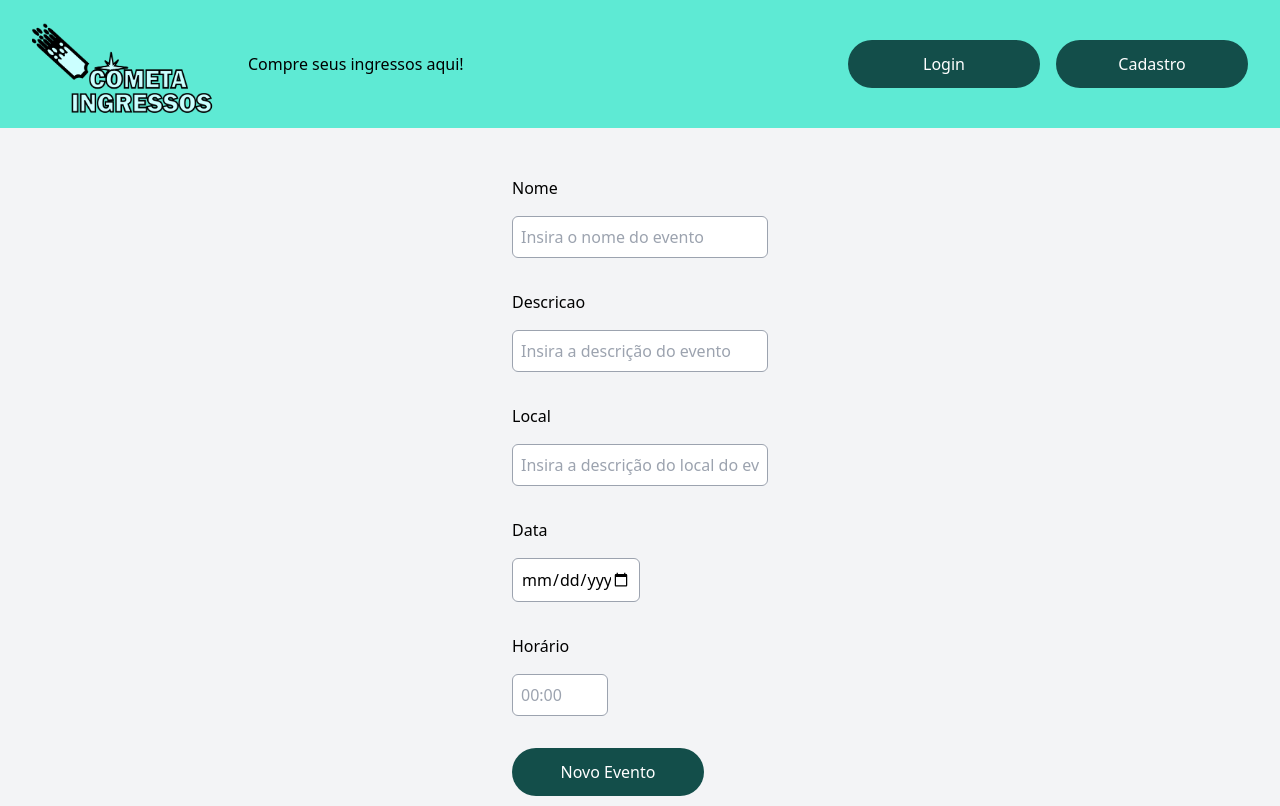
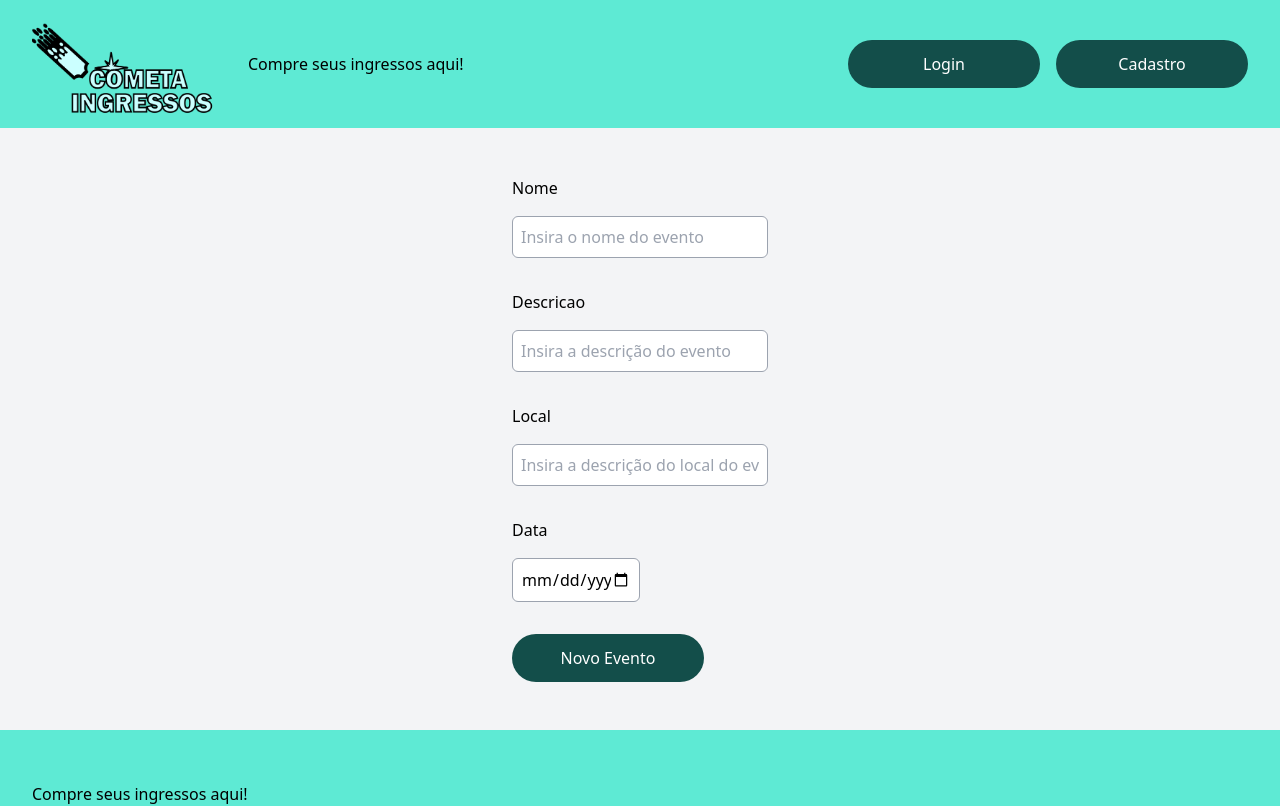
Before and after one commit to Yamazaki-Khaio/Cometa-Ingresso, a Next.js app in the folder ingressoscometa/: page /cadastro_evento in a window 1280 px wide. Shown: the top 806 px of the page. Built offline with nearby package versions, Linux system fonts and the light colour scheme.

Commit message:
horario doe evento removido

```diff
--- a/ingressoscometa/src/components/Cadastro_Evento.tsx
+++ b/ingressoscometa/src/components/Cadastro_Evento.tsx
@@ -78,7 +78,6 @@ return(
             <CampoDescricaoEvento value={formData.descricao} onChange={handleInputChange} name="descricao"/>
             <CampoLocalEvento value={formData.localEvento} onChange={handleInputChange} name="localEvento"/>
             <CampoDataEvento value={formData.dataEvento} onChange={handleInputChange} name="dataEvento"/>
-            <CampoHorarioEvento value={formData.horarioEvento} onChange={handleInputChange} name="horarioEvento"/>
             <BotaoSubmitEvento/>
             </form>
         </div>
--- a/ingressoscometa/src/pages/api/usuario.tsx
+++ b/ingressoscometa/src/pages/api/usuario.tsx
@@ -41,7 +41,6 @@ UsuarioModel.init(
 
 export default async function handler(req: NextApiRequest, res: NextApiResponse) {
   if (req.method === 'POST') {
-    try {
       const { nome, cpf, data_nascimento, senha, tipoUsuario } = req.body as UsuarioAttributes;
 
       await sequelize.sync(); // Sincroniza o modelo com o banco de dados antes de criar um usuário
```
Also changed, not shown: ingressoscometa/src/components/CampoImgEvento.tsx (added).
